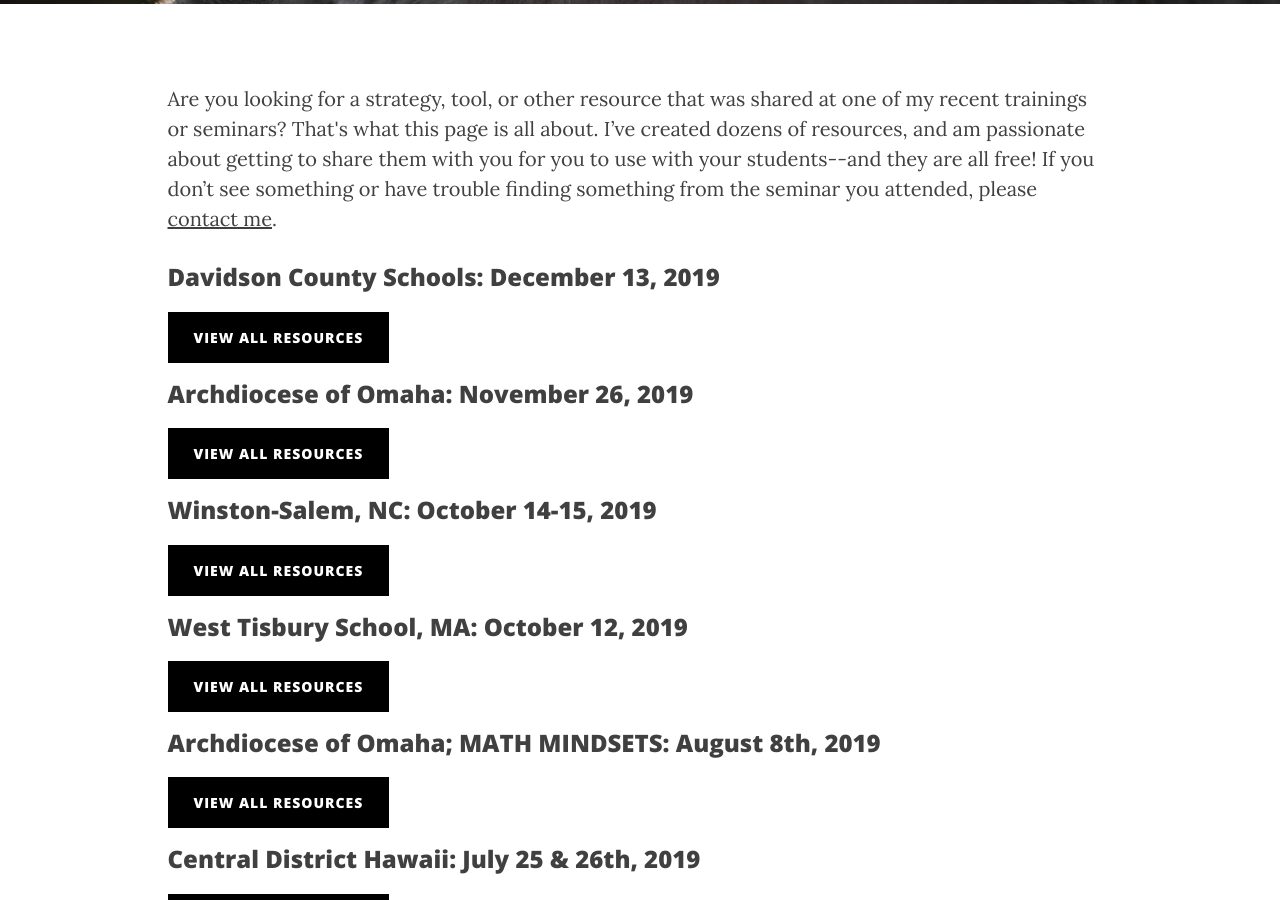
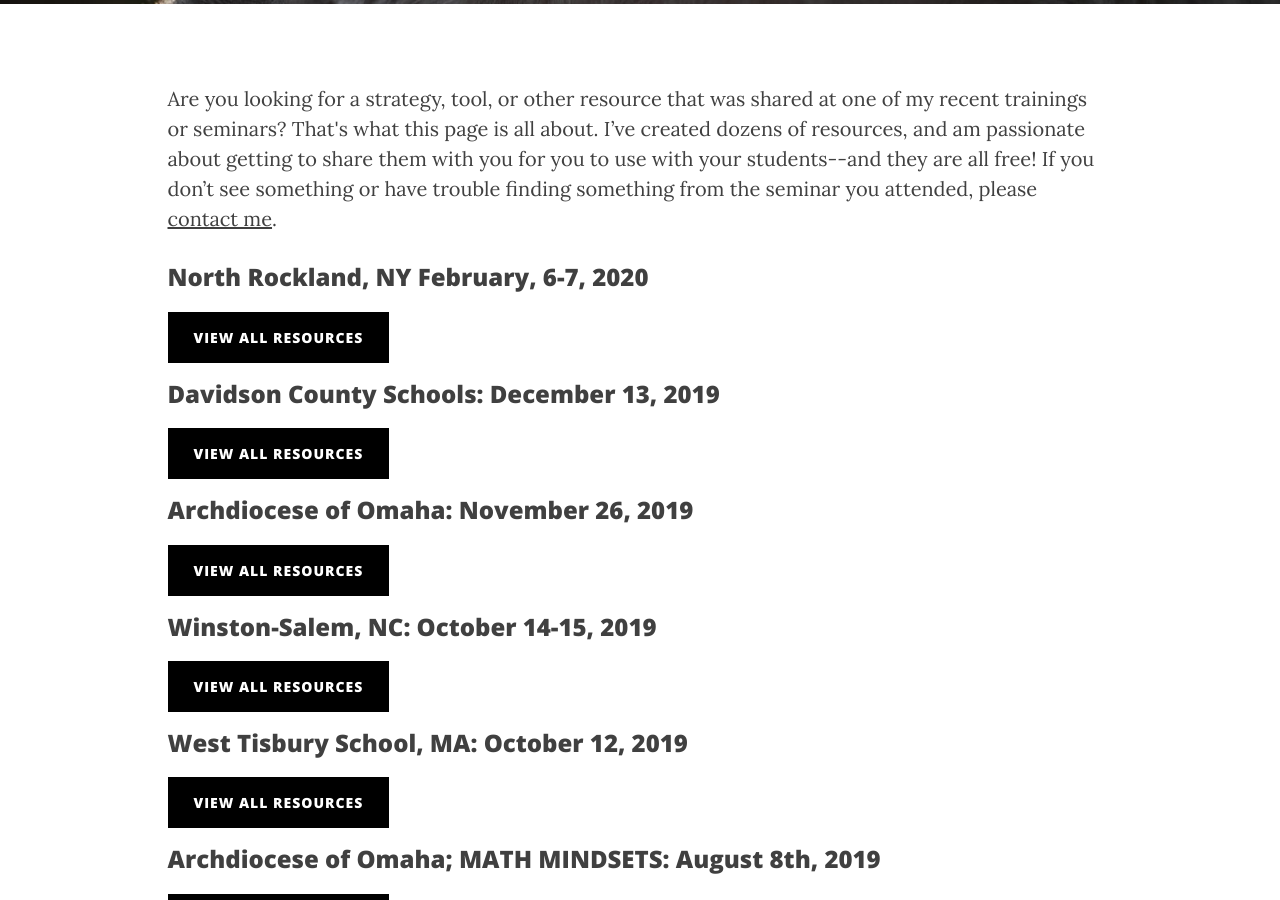
Before and after one commit to iamweswilson/clearlycat, a Jekyll site: the page built from resources.html, in a window 1280 px wide and 900 px high, scrolled down 444 px. Built offline with Jekyll 4.4.1, drawn with Linux system fonts in a browser that asks for light colours; nearby versions of some CDN libraries; comment, search, counter and statistics services are not loaded.

Commit message:
Resources for North Rockland, NY

```diff
--- a/resources.html
+++ b/resources.html
@@ -25,7 +25,13 @@ permalink: /training-resources/
                 <p>
                     Are you looking for a strategy, tool, or other resource that was shared at one of my  recent trainings or seminars? That's what this page is all about.  I’ve created dozens of resources, and am passionate about getting to share them with you for you to use with your students--and they are all free!  If you don’t see something or have trouble finding something from the seminar you attended, please <a href="/contact/">contact me</a>.
                 </p>
-                <h3> Davidson County Schools: December 13, 2019</h3>
+                <h3>North Rockland, NY February, 6-7, 2020</h3>
+                <p>
+                    <a href="//drive.google.com/drive/folders/1k0ZTsiznIbG45ptoLRvt09TyYkzMwGgd" class="resource-btn" target="_blank">
+                        View All Resources
+                    </a>
+                </p>
+                <h3>Davidson County Schools: December 13, 2019</h3>
                 <p>
                     <a href="//drive.google.com/open?id=1y8lmIgN05oSY9wr_2DLftMHrTd06Y10U" class="resource-btn" target="_blank">
                         View All Resources
```
